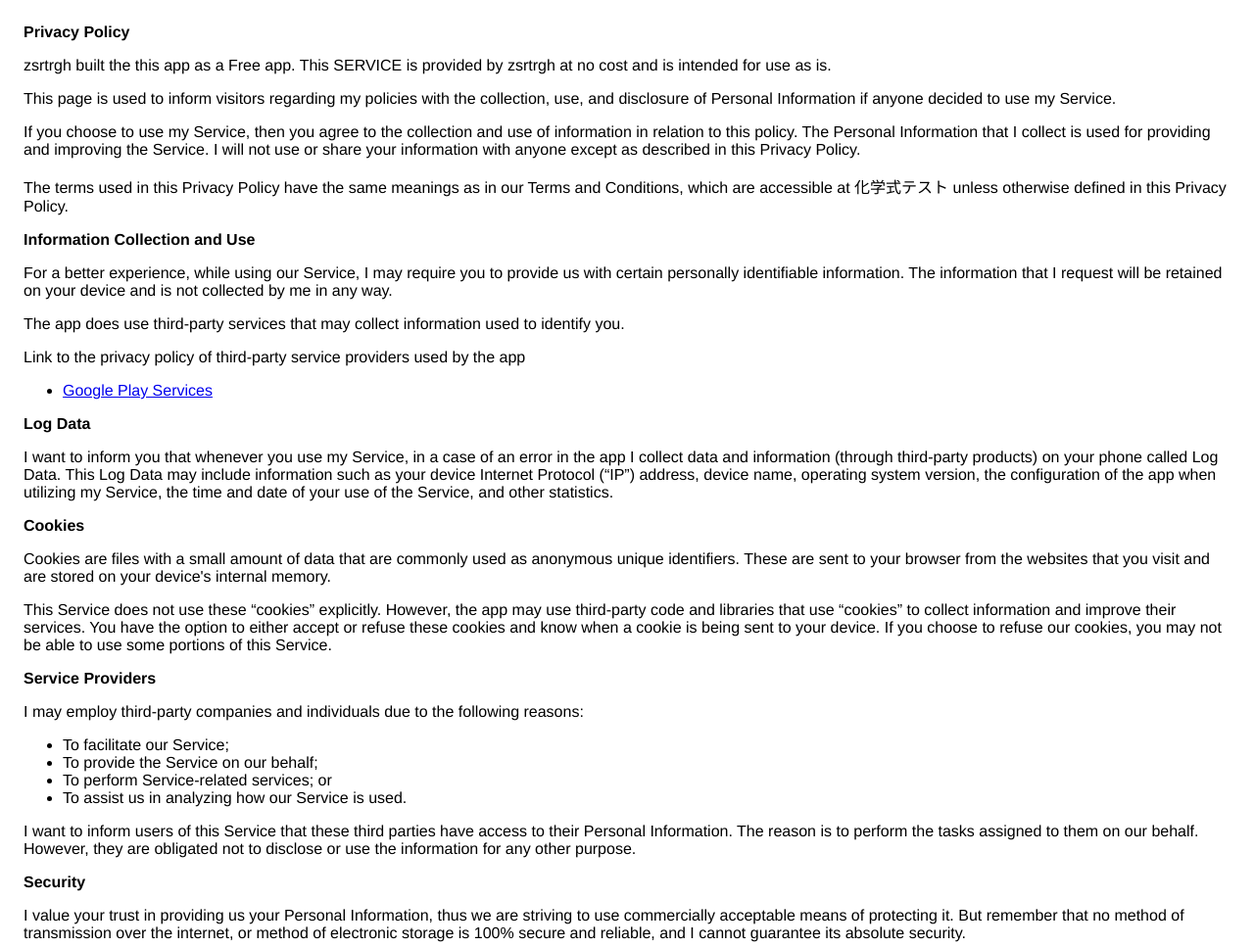
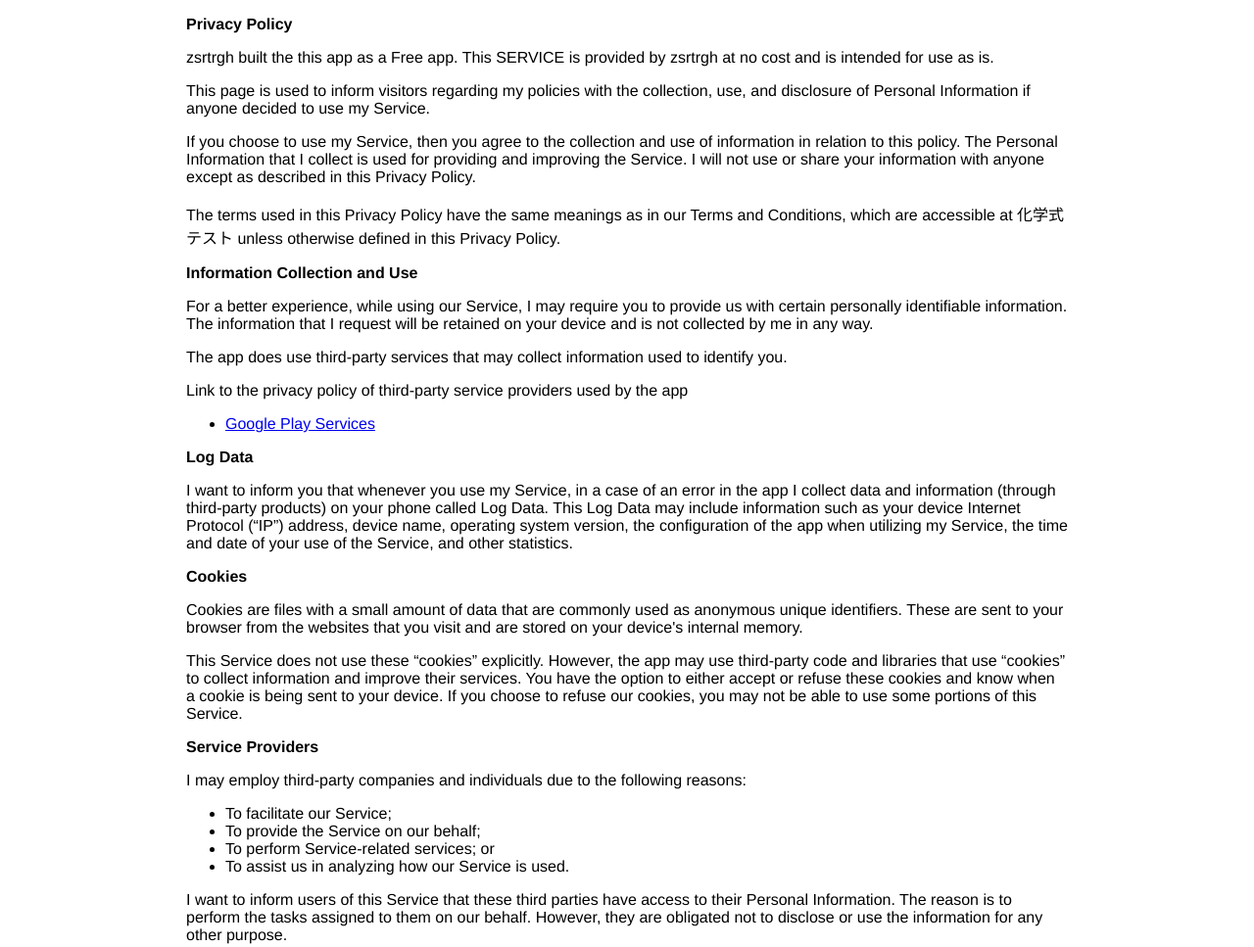
Before and after one commit to zsrtrgh/PrivacyPolicy, a plain HTML site: page index.html in a window 1280 px wide. Shown: the top 967 px of the page at 98% size. Drawn offline with Linux system fonts and the light colour scheme.

Commit message:
Update index.html

```diff
--- a/index.html
+++ b/index.html
@@ -6,7 +6,7 @@
       <title>Privacy Policy</title>
       <style> body { font-family: 'Helvetica Neue', Helvetica, Arial, sans-serif; padding:1em; } </style>
     </head>
-    <body>
+    <body style="margin: 0 auto; max-width: 900px;">
     <strong>Privacy Policy</strong> <p>
                   zsrtrgh built the this app as
                   a Free app. This SERVICE is provided by
```
